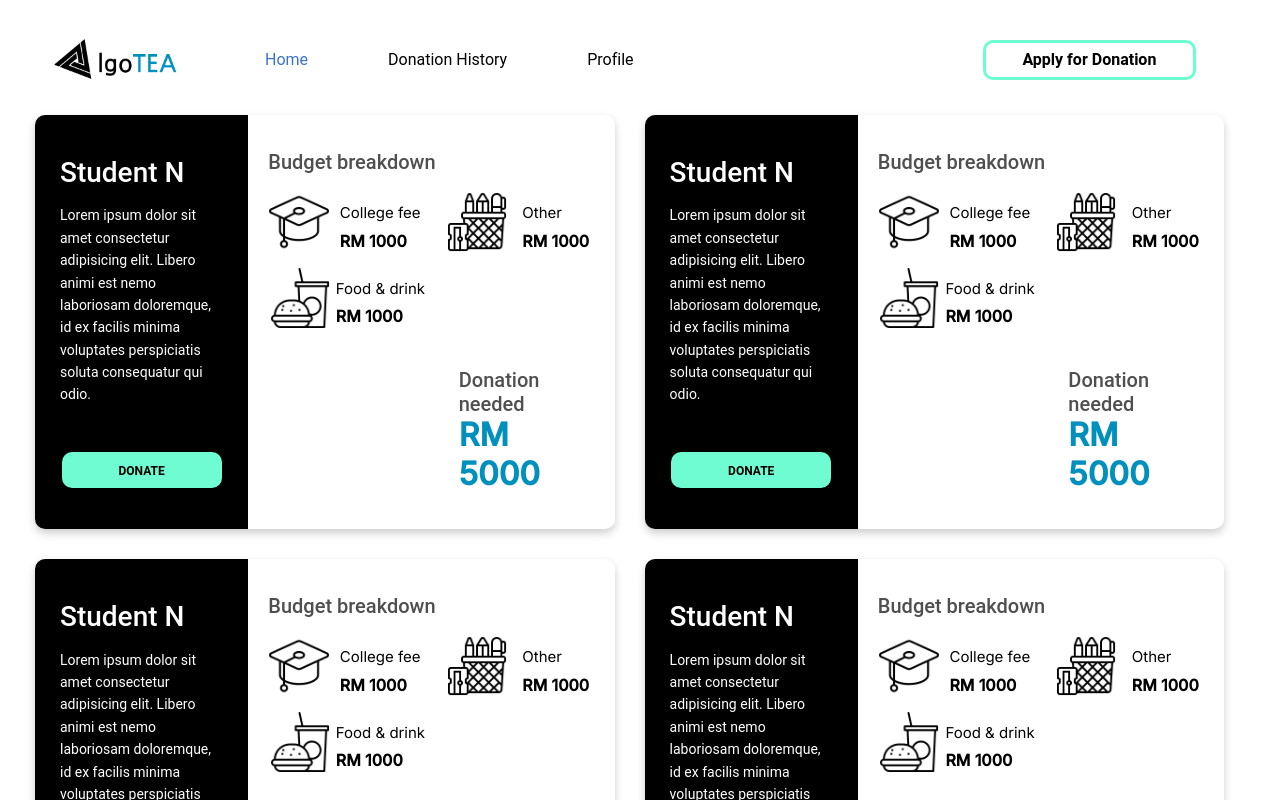
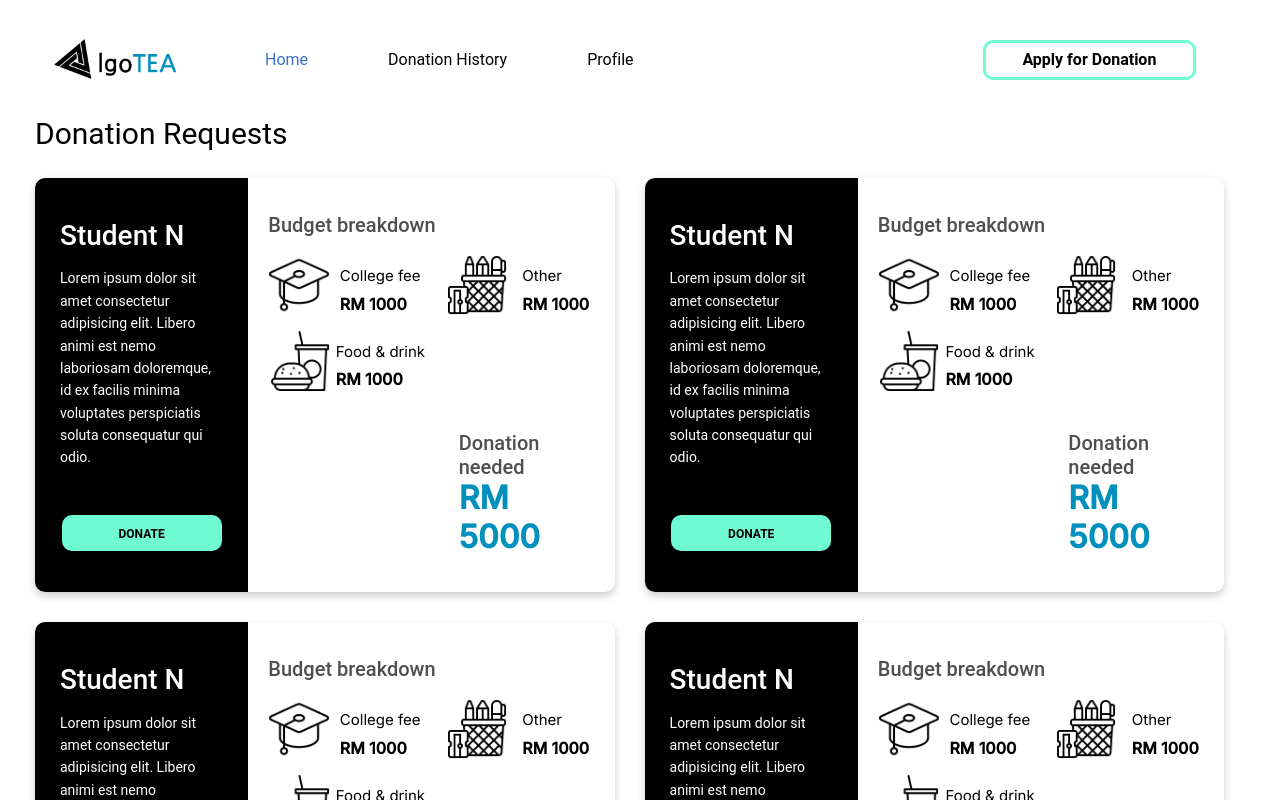
Before and after one commit to brandonLYQ00/AlgoTEA, a React (Create React App) app in the folder app/: page /profile/home in a window 1280 px wide. Shown: the top 800 px of the page. Built offline with nearby package versions, Linux system fonts and the light colour scheme.

Commit message:
put title

```diff
--- a/app/src/Pages/userProfile/ProfilePageHome.jsx
+++ b/app/src/Pages/userProfile/ProfilePageHome.jsx
@@ -3,11 +3,16 @@ import HomeCard from "../../components/HomeCard";
 
 function ProfilePageHome() {
   return (
-    <main className={classes.main}>
+    <main>
+      <div className={classes.title}>
+        Donation Requests
+      </div>
+      <div className={classes.main}>
       <HomeCard></HomeCard>
       <HomeCard></HomeCard>
       <HomeCard></HomeCard>
       <HomeCard></HomeCard>
+      </div>
     </main>
   );
 }
--- a/app/src/style/HomePage.module.css
+++ b/app/src/style/HomePage.module.css
@@ -4,6 +4,14 @@
   flex-wrap: wrap;
   /* justify-content: space-evenly; */
   /* background-color: aqua; */
+}
+
+.title{
+  font-size: 30px;
+  color: black;
+  margin-top: 20px;
+  margin-bottom: 5px;
+  margin-left: 35px;
 }
 
 /* card */
```
